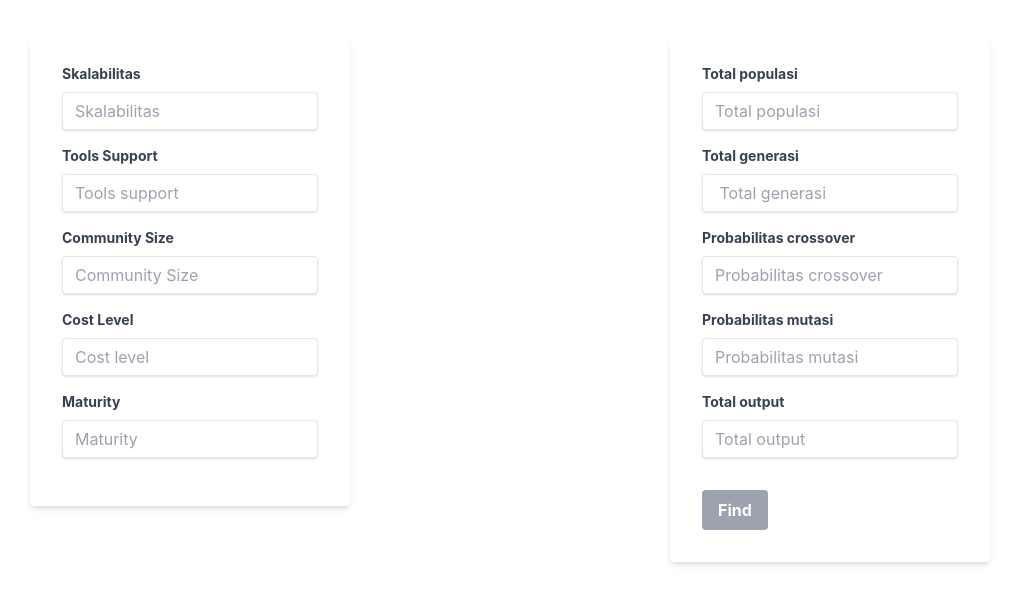
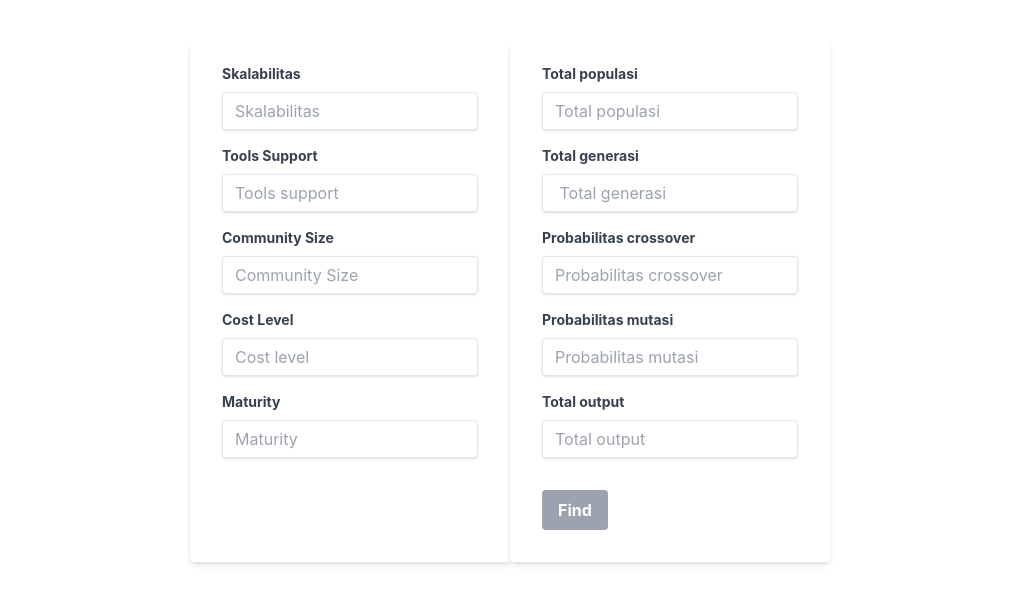
Before and after one commit to Kveline/stackev, a React (Create React App) app in the folder stackev-app/: page / in a window 1280 px wide. Shown: the top 604 px of the page, without its empty margins (130-1147 px from the left). Built offline with nearby package versions, Linux system fonts and the light colour scheme.

Commit message:
Result visualization

```diff
--- a/stackev-app/src/App.tsx
+++ b/stackev-app/src/App.tsx
@@ -1,10 +1,13 @@
-import React from "react";
+import React, { useState } from "react";
 import "./App.css";
 import Priority from "./models/priority";
 import { geneticAlgorithm } from "./helper/GeneticAlgorithm";
 import useInput from "./hooks/useInput";
+import Individual from "./models/individual";
 
 function App() {
+  const [result, setResult] = useState<Individual[]>([]);
+
   // input skalabilitas
   const {
     value: enteredSkalabilitas,
@@ -135,6 +138,8 @@ function App() {
     formIsValid = true;
   }
 
+  let content: any = <p>Fill the form!</p>;
+
   const findTechstack = (event: React.FormEvent<EventTarget>): void => {
     event.preventDefault();
     let userInput = new Priority({
@@ -144,7 +149,7 @@ function App() {
       costLevel: +enteredCostLevel,
       maturity: +enteredMaturity,
     });
-    const result = geneticAlgorithm(
+    let GA = geneticAlgorithm(
       userInput,
       enteredOutput,
       enteredPopulation,
@@ -152,13 +157,28 @@ function App() {
       enteredPm,
       enteredGeneration
     );
-    console.log(result);
+
+    setResult(GA);
+
+    console.log(result, content);
   };
+
+  content = result.map((tech, index) => {
+    return (
+      <div key={index} className="my-6">
+        <p>{tech.frontend.name}</p>
+        <p>{tech.backend.name}</p>
+        <p>{tech.dbms.name}</p>
+        <p>Score : {tech.fitness}</p>
+      </div>
+    );
+  });
 
   // {result[0].backend.name} {result[0].frontend.name} {result[0].dbms.name}
   return (
-    <div className="App flex justify-center">
-      <div className="w-full max-w-xs m-auto mt-10 flex">
+    <div className="App">
+      <div className="flex justify-center">
+        <div className="w-full max-w-xs mt-10 flex">
           <form className="bg-white shadow-md rounded px-8 pt-6 pb-8 mb-4 text-left">
             {/* input skalabilitas */}
             <div className="mb-4">
@@ -278,7 +298,7 @@ function App() {
         </div>
 
         {/* parameter GA */}
-      <div className="w-full max-w-xs m-auto mt-10">
+        <div className="w-full max-w-xs mt-10">
           <form
             onSubmit={findTechstack}
             className="bg-white shadow-md rounded px-8 pt-6 pb-8 mb-4 text-left"
@@ -409,8 +429,9 @@ function App() {
             </div>
           </form>
         </div>
-
         {/* end of parameter GA */}
+      </div>
+      {content}
     </div>
   );
 }
```
Lines whose indentation alone changed are shown as unchanged.
